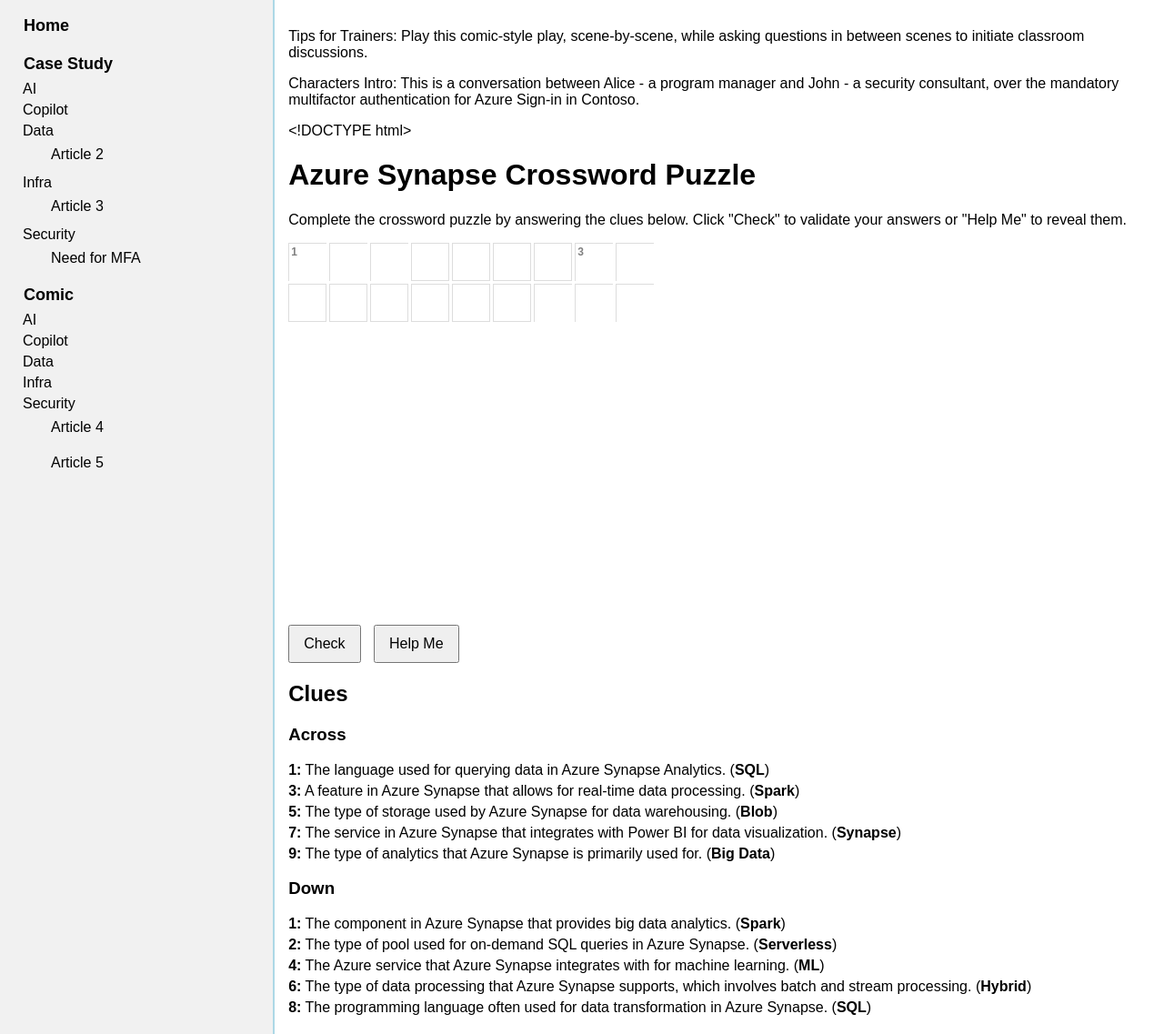
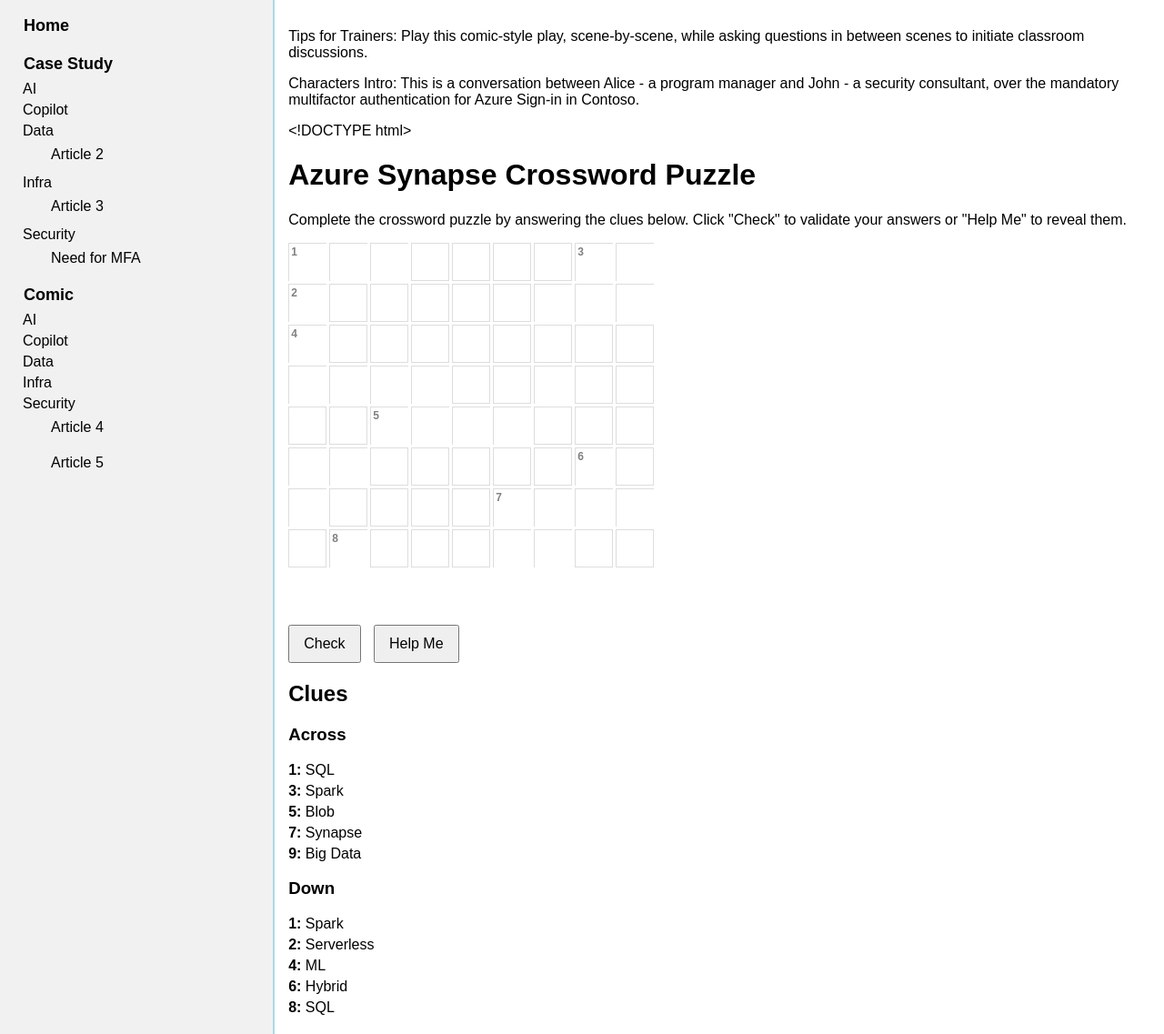
Before and after one commit to julietrajan/demo1, a Jekyll site: the page built from project-files/folder1/article1.md, in a window 1280 px wide. Shown: the whole page at 91% size. Built offline with Jekyll 4.4.1, drawn with Linux system fonts in a browser that asks for light colours.

Commit message:
Update article1.md

```diff
--- a/project-files/folder1/article1.md
+++ b/project-files/folder1/article1.md
@@ -80,18 +80,81 @@
     <div class="cell"><input maxlength="1" data-answer="P"></div>
 
     <!-- Row 2 -->
+    <div class="cell"><input maxlength="1" data-answer="P"><span class="clue-number">2</span></div>
+    <div class="cell"></div>
+    <div class="cell"></div>
+    <div class="cell"></div>
+    <div class="cell"></div>
+    <div class="cell"></div>
+    <div class="cell"><input maxlength="1" data-answer="A"></div>
+    <div class="cell"><input maxlength="1" data-answer="R"></div>
+    <div class="cell"><input maxlength="1" data-answer="K"></div>
+
+    <!-- Row 3 -->
+    <div class="cell"><input maxlength="1" data-answer="A"><span class="clue-number">4</span></div>
     <div class="cell"></div>
     <div class="cell"></div>
     <div class="cell"></div>
     <div class="cell"></div>
     <div class="cell"></div>
     <div class="cell"></div>
-    <div class="cell"><input maxlength="1" data-answer="Y"></div>
+    <div class="cell"></div>
+    <div class="cell"></div>
+
+    <!-- Row 4 -->
+    <div class="cell"><input maxlength="1" data-answer="R"></div>
+    <div class="cell"><input maxlength="1" data-answer="T"></div>
+    <div class="cell"><input maxlength="1" data-answer="H"></div>
+    <div class="cell"><input maxlength="1" data-answer="Q"></div>
+    <div class="cell"></div>
+    <div class="cell"></div>
+    <div class="cell"><input maxlength="1" data-answer="S"></div>
+    <div class="cell"></div>
+    <div class="cell"></div>
+
+    <!-- Row 5 -->
+    <div class="cell"></div>
+    <div class="cell"></div>
+    <div class="cell"><input maxlength="1" data-answer="B"><span class="clue-number">5</span></div>
+    <div class="cell"><input maxlength="1" data-answer="L"></div>
+    <div class="cell"><input maxlength="1" data-answer="O"></div>
+    <div class="cell"><input maxlength="1" data-answer="B"></div>
+    <div class="cell"></div>
+    <div class="cell"></div>
+    <div class="cell"></div>
+
+    <!-- Row 6 -->
+    <div class="cell"><input maxlength="1" data-answer="N"></div>
+    <div class="cell"><input maxlength="1" data-answer="O"></div>
+    <div class="cell"></div>
+    <div class="cell"></div>
+    <div class="cell"></div>
+    <div class="cell"></div>
+    <div class="cell"></div>
+    <div class="cell"><input maxlength="1" data-answer="I"><span class="clue-number">6</span></div>
+    <div class="cell"></div>
+
+    <!-- Row 7 -->
+    <div class="cell"><input maxlength="1" data-answer="S"></div>
+    <div class="cell"></div>
+    <div class="cell"></div>
+    <div class="cell"></div>
+    <div class="cell"></div>
+    <div class="cell"><input maxlength="1" data-answer="Y"><span class="clue-number">7</span></div>
     <div class="cell"><input maxlength="1" data-answer="N"></div>
     <div class="cell"><input maxlength="1" data-answer="A"></div>
+    <div class="cell"><input maxlength="1" data-answer="P"></div>
 
-    <!-- Add the rest of the rows with appropriate cells and answers -->
-    <!-- Include clue numbers and answers for both across and down clues -->
+    <!-- Row 8 -->
+    <div class="cell"></div>
+    <div class="cell"><input maxlength="1" data-answer="S"><span class="clue-number">8</span></div>
+    <div class="cell"></div>
+    <div class="cell"></div>
+    <div class="cell"></div>
+    <div class="cell"><input maxlength="1" data-answer="B"></div>
+    <div class="cell"><input maxlength="1" data-answer="I"></div>
+    <div class="cell"></div>
+    <div class="cell"></div>
   </div>
 
   <div class="buttons">
@@ -102,19 +165,19 @@
   <h2>Clues</h2>
   <h3>Across</h3>
   <ul>
-    <li><strong>1:</strong> The language used for querying data in Azure Synapse Analytics. (<strong>SQL</strong>)</li>
-    <li><strong>3:</strong> A feature in Azure Synapse that allows for real-time data processing. (<strong>Spark</strong>)</li>
-    <li><strong>5:</strong> The type of storage used by Azure Synapse for data warehousing. (<strong>Blob</strong>)</li>
-    <li><strong>7:</strong> The service in Azure Synapse that integrates with Power BI for data visualization. (<strong>Synapse</strong>)</li>
-    <li><strong>9:</strong> The type of analytics that Azure Synapse is primarily used for. (<strong>Big Data</strong>)</li>
+    <li><strong>1:</strong> SQL</li>
+    <li><strong>3:</strong> Spark</li>
+    <li><strong>5:</strong> Blob</li>
+    <li><strong>7:</strong> Synapse</li>
+    <li><strong>9:</strong> Big Data</li>
   </ul>
   <h3>Down</h3>
   <ul>
-    <li><strong>1:</strong> The component in Azure Synapse that provides big data analytics. (<strong>Spark</strong>)</li>
-    <li><strong>2:</strong> The type of pool used for on-demand SQL queries in Azure Synapse. (<strong>Serverless</strong>)</li>
-    <li><strong>4:</strong> The Azure service that Azure Synapse integrates with for machine learning. (<strong>ML</strong>)</li>
-    <li><strong>6:</strong> The type of data processing that Azure Synapse supports, which involves batch and stream processing. (<strong>Hybrid</strong>)</li>
-    <li><strong>8:</strong> The programming language often used for data transformation in Azure Synapse. (<strong>SQL</strong>)</li>
+    <li><strong>1:</strong> Spark</li>
+    <li><strong>2:</strong> Serverless</li>
+    <li><strong>4:</strong> ML</li>
+    <li><strong>6:</strong> Hybrid</li>
+    <li><strong>8:</strong> SQL</li>
   </ul>
 
   <script>
```
